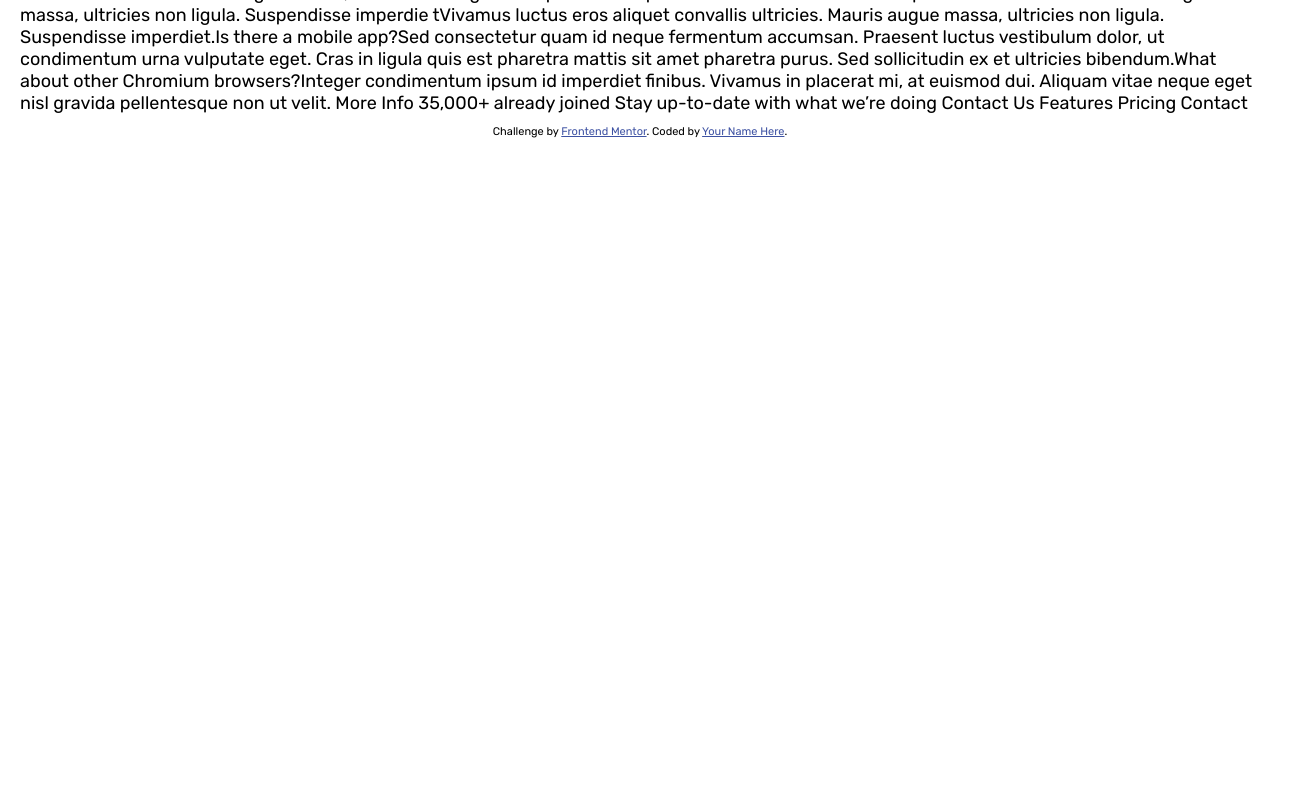
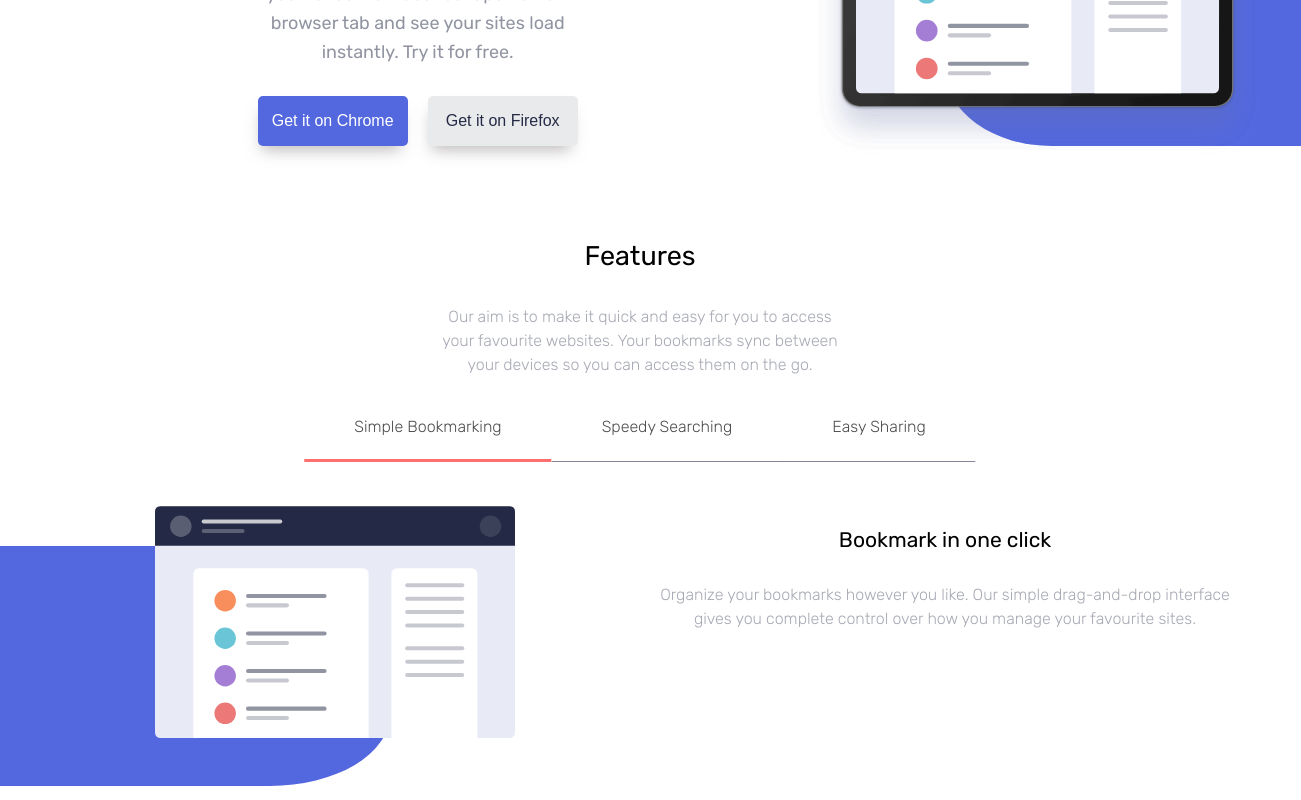
Before and after one commit to dmahely/bookmark-landing-page, a React app: page / in a window 1280 px wide. Shown: the part 280-1080 px from the top of the page, 1301 px wide, since content can reach past the window. Before the commit the page ends 800 px from the top, so only its background shows below. Built offline with nearby package versions, Linux system fonts and the light colour scheme.

Commit message:
Update feature styling

```diff
--- a/src/components/App.js
+++ b/src/components/App.js
@@ -1,124 +1,38 @@
-import React, { Fragment } from 'react';
+import React, { Fragment, createContext, Provider } from "react";
+import { Nav } from "../components/Nav/Nav.js";
+import { Hero } from "../components/Hero/Hero.js";
+import { Features } from "../components/Features/Features.js";
+import { FAQs } from "../components/FAQs/FAQs.js";
+import { Downloads } from "../components/Downloads/Downloads.js";
+import { NewsletterForm } from "../components/NewsletterForm/NewsletterForm.js";
+import { Footer } from "../components/Footer/Footer.js";
 
 const App = () => {
-    return (
+  return (
     <Fragment>
-    Features
-  Pricing
-  Contact
-  Login
+      <Nav />
+      <main>
+        <Hero />
+        <Features />
 
-  A Simple Bookmark Manager
+        <Downloads />
 
-  A clean and simple interface to organize your favourite websites. Open a new
-  browser tab and see your sites load instantly. Try it for free.
+        <FAQs />
+        <NewsletterForm />
+        <Footer />
+      </main>
 
-  Get it on Chrome
-  Get it on Firefox
-
-  Features
-
-  Our aim is to make it quick and easy for you to access your favourite websites.
-  Your bookmarks sync between your devices so you can access them on the go.
-
-  Simple Bookmarking
-  Speedy Searching
-  Easy Sharing
-
-  Bookmark in one click
-
-  Organize your bookmarks however you like. Our simple drag-and-drop interface
-  gives you complete control over how you manage your favourite sites.
-
-  More Info
-
-  Intelligent search
-
-  Our powerful search feature will help you find saved sites in no time at all.
-  No need to trawl through all of your bookmarks.
-
-  More Info
-
-  Share your bookmarks
-
-  Easily share your bookmarks and collections with others. Create a shareable
-  link that you can send at the click of a button.
-
-  More Info
-
-  Download the extension
-
-  We’ve got more browsers in the pipeline. Please do let us know if you’ve
-  got a favourite you’d like us to prioritize.
-
-  Add to Chrome
-  Minimum version 62
-  Add & Install Extension
-
-  Add to Firefox
-  Minimum version 55
-  Add & Install Extension
-
-  Add to Opera
-  Minimum version 46
-  Add & Install Extension
-
-  Frequently Asked Questions
-
-  Here are some of our FAQs. If you have any other questions you’d like
-  answered please feel free to email us.
-
-  { /* <!-- Question 1 --> */ }
-  What is Bookmark?
-
-  { /* <!-- Answer 1 --> */ }
-  Lorem ipsum dolor sit amet, consectetur adipiscing elit. Fusce tincidunt
-  justo eget ultricies fringilla. Phasellus blandit ipsum quis quam ornare mattis.
-
-  { /* <!-- Question 2 --> */ }
-  How can I request a new browser?
-
-  { /* <!-- Answer 2 --> */ }
-  Vivamus luctus eros aliquet convallis ultricies. Mauris augue massa, ultricies non ligula.
-  Suspendisse imperdiet. Vivamus luctus eros aliquet convallis ultricies. Mauris augue massa,
-  ultricies non ligula. Suspendisse imperdie tVivamus luctus eros aliquet convallis ultricies.
-  Mauris augue massa, ultricies non ligula. Suspendisse imperdiet.
-
-  { /* <!-- Question 3 --> */ }
-  Is there a mobile app?
-
-  { /* <!-- Answer 3 --> */ }
-  Sed consectetur quam id neque fermentum accumsan. Praesent luctus vestibulum dolor, ut condimentum
-  urna vulputate eget. Cras in ligula quis est pharetra mattis sit amet pharetra purus. Sed
-  sollicitudin ex et ultricies bibendum.
-
-  { /* <!-- Question 4 --> */ }
-  What about other Chromium browsers?
-
-  { /* <!-- Answer 4 --> */ }
-  Integer condimentum ipsum id imperdiet finibus. Vivamus in placerat mi, at euismod dui. Aliquam
-  vitae neque eget nisl gravida pellentesque non ut velit.
-
-  More Info
-
-  35,000+ already joined
-
-  Stay up-to-date with what we’re doing
-
-  Contact Us
-
-  Features
-  Pricing
-  Contact
-
-  <footer>
-    <p className="attribution">
-      Challenge by <a href="https://www.frontendmentor.io?ref=challenge" target="_blank">Frontend Mentor</a>.
-      Coded by <a href="#">Your Name Here</a>.
-    </p>
-  </footer>
-  </Fragment>
-    )
-}
+      <footer>
+        <span className="attribution">
+          Challenge by{" "}
+          <a href="https://www.frontendmentor.io?ref=challenge" target="_blank">
+            Frontend Mentor
+          </a>
+          . Coded by <a href="https://github.com/dmahely">Doaa Mahely</a>.
+        </span>
+      </footer>
+    </Fragment>
+  );
+};
 
 export { App };
--- a/src/components/Feature/Feature.css
+++ b/src/components/Feature/Feature.css
@@ -7,12 +7,13 @@ hr {
   display: none;
 }
 
+.Feature--inner-container {
+  display: flex;
+  flex-direction: column;
+}
+
 .Feature--container-active {
   display: block;
-}
-
-.Feature--container-inactive {
-  display: none;
 }
 
 .Feature--image-container {
@@ -22,19 +23,20 @@ hr {
 }
 
 .Feature--image {
-  width: 330px;
+  width: 360px;
 }
 
 .Feature--shape {
-  width: 320px;
-  height: 210px;
+  width: 100%;
+  height: 240px;
   border-bottom-right-radius: 30%;
   border-top-right-radius: 30%;
   background-color: var(--soft-blue);
   position: absolute;
-  top: 30px;
+  top: 50px;
   left: -50px;
   z-index: -1;
+  max-width: 500px;
 }
 
 .Feature--heading {
@@ -49,3 +51,25 @@ hr {
   padding: 10px 20px;
   opacity: 0.8;
 }
+
+@media screen and (min-width: 700px) {
+  .Feature--shape {
+    top: 40px;
+    left: -40px;
+    max-width: 600px;
+  }
+}
+
+@media screen and (min-width: 1100px) {
+  .Feature--inner-container {
+    flex-direction: row;
+  }
+
+  .Feature--inner-container > * {
+    flex-basis: 100%;
+  }
+
+  .Feature--shape {
+    max-width: 400px;
+  }
+}
--- a/src/components/Feature/Feature.js
+++ b/src/components/Feature/Feature.js
@@ -15,8 +15,10 @@ const Feature = ({ heading, image, description, id, isActive }) => {
           <img className="Feature--image" src={image} alt={heading} />
           <div className="Feature--shape"></div>
         </div>
-        <h3 className="Feature--heading">{heading}</h3>
-        <p className="Feature--description">{description}</p>
+        <div className="Feature--text-container">
+          <h3 className="Feature--heading">{heading}</h3>
+          <p className="Feature--description">{description}</p>
+        </div>
       </div>
     </div>
   );
--- a/src/components/Features/Features.css
+++ b/src/components/Features/Features.css
@@ -1,5 +1,15 @@
 .Features--container {
   text-align: center;
+}
+
+.Features--text-container {
+  max-width: 450px;
+  margin: 0 auto;
+}
+
+.Features--hr {
+  width: 100%;
+  max-width: 550px;
 }
 
 .Features--heading {
@@ -15,8 +25,15 @@
   opacity: 0.8;
 }
 
+.Features--tabs-container {
+  display: flex;
+  flex-direction: column;
+  margin: 20px 20px 60px 20px;
+}
+
 .Feature--tab-heading {
   font-size: 16px;
+  margin: 10px 0;
   font-weight: lighter;
   opacity: 0.7;
   position: relative;
@@ -24,10 +41,10 @@
 
 .Feature--tab-heading-active::after {
   content: "";
-  background-color: var(--red);
-  height: 3px;
+  background-color: var(--red) !important;
+  height: 3px !important;
   width: 150px;
-  bottom: -16px;
+  bottom: -21px;
   position: absolute;
   left: 50%;
   transform: translateX(-50%);
@@ -38,3 +55,35 @@
   cursor: pointer;
   opacity: 1;
 }
+
+@media screen and (min-width: 1100px) {
+  .Features--tabs-container {
+    flex-direction: row;
+    justify-content: center;
+  }
+
+  .Features--hr {
+    display: none;
+  }
+
+  .Feature--tab-heading {
+    padding: 0 50px;
+  }
+
+  .Feature--tab-heading::after {
+    content: "";
+    background-color: var(--very-dark-blue);
+    height: 1px;
+    width: 100%;
+    bottom: -26px;
+    position: absolute;
+    z-index: -1;
+    opacity: 0.8;
+    left: 50%;
+    transform: translateX(-50%);
+  }
+
+  .Feature--tab-heading-active::after {
+    width: 100%;
+  }
+}
--- a/src/components/Features/Features.js
+++ b/src/components/Features/Features.js
@@ -24,13 +24,16 @@ const Features = () => {
   };
   return (
     <div className="Features--container">
+      <div className="Features--text-container">
         <h2 className="Features--heading">Features</h2>
         <p className="Features--description">
           Our aim is to make it quick and easy for you to access your favourite
           websites. Your bookmarks sync between your devices so you can access
           them on the go.
         </p>
-      <hr />
+      </div>
+      <div className="Features--tabs-container">
+        <hr className="Features--hr" />
         <h3
           className={cx("Feature--tab-heading", {
             "Feature--tab-heading-active": isOpen["simpleBookmarkingTab"],
@@ -40,7 +43,7 @@ const Features = () => {
             Simple Bookmarking
           </a>
         </h3>
-      <hr />
+        <hr className="Features--hr" />
         <h3
           className={cx("Feature--tab-heading", {
             "Feature--tab-heading-active": isOpen["speedySearchingTab"],
@@ -50,7 +53,7 @@ const Features = () => {
             Speedy Searching
           </a>
         </h3>
-      <hr />
+        <hr className="Features--hr" />
         <h3
           className={cx("Feature--tab-heading", {
             "Feature--tab-heading-active": isOpen["easySharingTab"],
@@ -60,7 +63,8 @@ const Features = () => {
             Easy Sharing
           </a>
         </h3>
-      <hr />
+        <hr className="Features--hr" />
+      </div>
 
       <Feature
         id="simpleBookmarking"
--- a/src/style.css
+++ b/src/style.css
@@ -26,8 +26,12 @@ body {
 
 .attribution {
   font-size: 11px;
+}
+
+footer {
   text-align: center;
 }
+
 .attribution a {
   color: hsl(228, 45%, 44%);
 }
```
Lines whose indentation alone changed are shown as unchanged.
